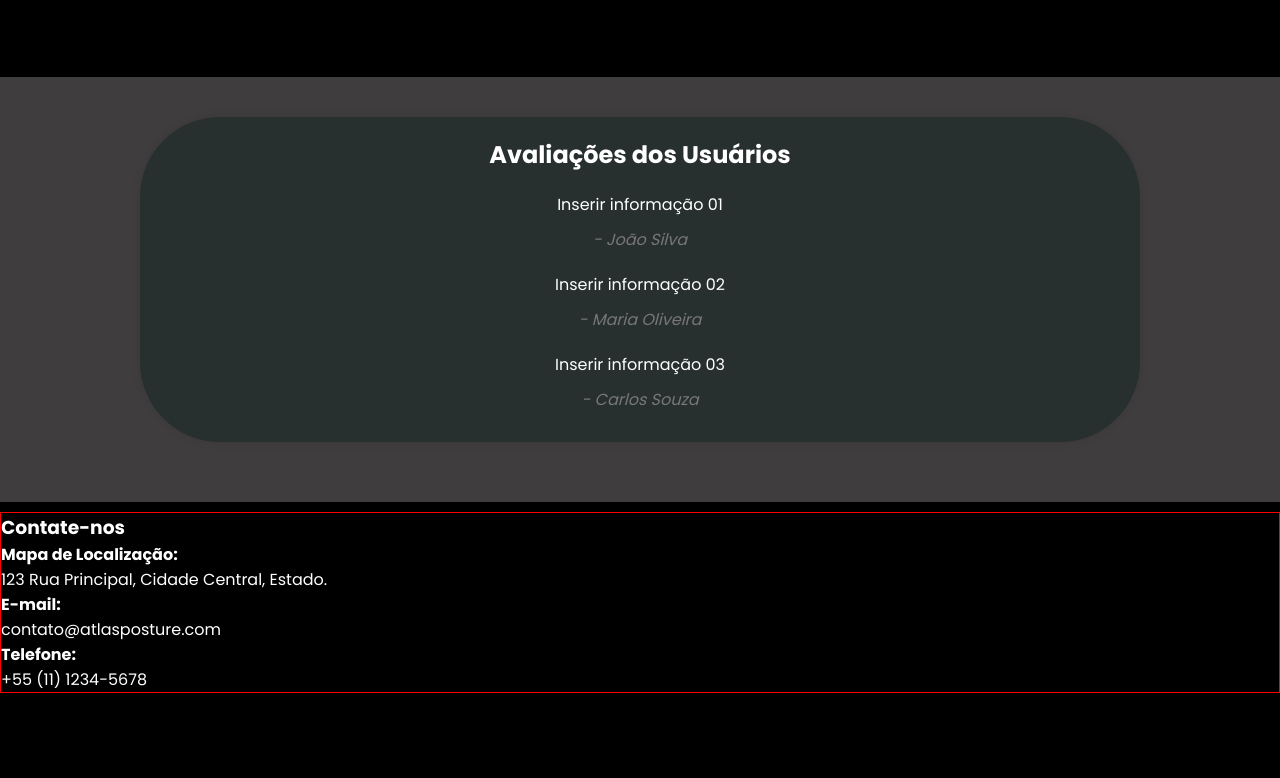
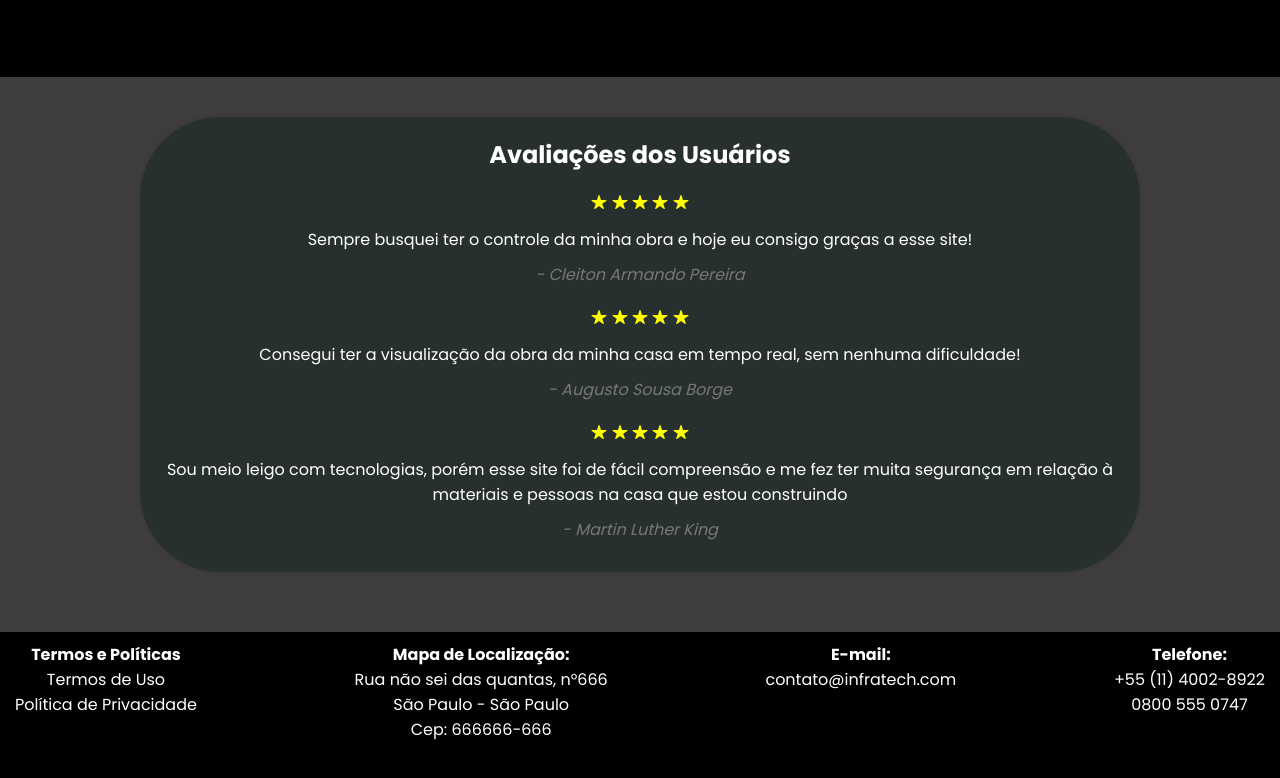
Before and after one commit to InfratechIntegracao/InfratechIntegracao.github.io, a plain HTML site: page index.html in a window 1280 px wide. Shown: the part 1873-2651 px from the top of the page. Before the commit the page ends 2566 px from the top, so only its background shows below. Drawn offline with nearby package versions, Linux system fonts and the light colour scheme.

Commit message:
Finalização do rodapé

```diff
--- a/index.html
+++ b/index.html
@@ -6,6 +6,7 @@
     <meta name="viewport" content="width=device-width, initial-scale=1.0">
     <link rel="stylesheet"
     href="https://cdn.jsdelivr.net/npm/boxicons@latest/css/boxicons.min.css">
+    <link rel="shortcut icon" href="images/INFRATECH.png" type="image/x-icon">
 
     <!-- or -->
     <link rel="stylesheet"
@@ -30,7 +31,7 @@
             <li><a href="#home">Visão geral</a></li>
             <li><a href="#destaques do infratech">Destaques</a></li>
             <li><a href="#avaliacoes">Avaliações</a></li>
-            <li><a href="#">Contate-nos</a></li>
+            <li><a href="#contato">Contate-nos</a></li>
         </ul><!--navegacao-->
 
         <div class="header-icons">
@@ -94,32 +95,52 @@
             <h3>Avaliações dos Usuários</h3>
 
             <div class="avaliacao">
-                <p>Inserir informação 01</p>
-                <p class="author">- João Silva</p>
+                <p><ion-icon name="star"></ion-icon>
+                    <ion-icon name="star"></ion-icon>
+                    <ion-icon name="star"></ion-icon>
+                    <ion-icon name="star"></ion-icon>
+                    <ion-icon name="star"></ion-icon>
+                </p>
+                <p>Sempre busquei ter o controle da minha obra e hoje eu consigo graças a esse site!</p>
+                <p class="author">- Cleiton Armando Pereira</p>
             </div>
 
             <!-- Adicione mais avaliações conforme necessário -->
             <div class="avaliacao">
-                <p>Inserir informação 02</p>
-                <p class="author">- Maria Oliveira</p>
+                <p><ion-icon name="star"></ion-icon>
+                    <ion-icon name="star"></ion-icon>
+                    <ion-icon name="star"></ion-icon>
+                    <ion-icon name="star"></ion-icon>
+                    <ion-icon name="star"></ion-icon>
+                </p>
+                <p>Consegui ter a visualização da obra da minha casa em tempo real, sem nenhuma dificuldade!</p>
+                <p class="author">- Augusto Sousa Borge</p>
             </div>
 
             <div class="avaliacao">
-                <p>Inserir informação 03</p>
-                <p class="author">- Carlos Souza</p>
+                <p><ion-icon name="star"></ion-icon>
+                    <ion-icon name="star"></ion-icon>
+                    <ion-icon name="star"></ion-icon>
+                    <ion-icon name="star"></ion-icon>
+                    <ion-icon name="star"></ion-icon>
+                </p>
+                <p>Sou meio leigo com tecnologias, porém esse site foi de fácil compreensão e me fez ter muita segurança em relação à materiais e pessoas na casa que estou construindo</p>
+                <p class="author">- Martin Luther King</p>
             </div>
         </div>
     </section>
 
 
 
-    <footer id="contato" class="contato hidden" class="contato">
-        <h3>Contate-nos</h3>
-        <p><strong>Mapa de Localização:</strong><br>123 Rua Principal, Cidade Central, Estado.</p>
-        <p><strong>E-mail:</strong><br>contato@atlasposture.com</p>
-        <p><strong>Telefone:</strong><br>+55 (11) 1234-5678</p>
+    <footer id="contato"  class="contato">
+        <p><strong>Termos e Políticas</strong><br>Termos de Uso<br>Política de Privacidade</p>
+        <p><strong>Mapa de Localização:</strong><br>Rua não sei das quantas, n°666<br> São Paulo - São Paulo<br>Cep: 666666-666</p>
+        <p><strong>E-mail:</strong><br>contato@infratech.com</p>
+        <p><strong>Telefone:</strong><br>+55 (11) 4002-8922<br> 0800 555 0747</p>
     </footer>
 
+    <script type="module" src="https://unpkg.com/ionicons@7.1.0/dist/ionicons/ionicons.esm.js"></script>
+    <script nomodule src="https://unpkg.com/ionicons@7.1.0/dist/ionicons/ionicons.js"></script>
 
 
     </body>
--- a/style.css
+++ b/style.css
@@ -72,6 +72,7 @@ header {
     align-items: center;
 }
 
+/* button login */
 #menu {
     font-size: 35px;
     color: #fff;
@@ -80,15 +81,16 @@ header {
 
 .header-icons button {
     margin-right: 50px;
-    font-size: 20px;
+    font-size: 25px;
     cursor: pointer;
     transition: all 0.5s ease;
     background: #ffff;
     border: none;
     border-radius: 30px;
-    width: 3.5em;
+    width: 4.5em;
     font-family: poppins;
-    font-weight: 500;
+    font-weight: 700;
+
 }
 
 /* Icones carrinho e pontos */
@@ -158,16 +160,17 @@ header {
     font-size: 16px;
     font-weight: 500;
     background: transparent;
-    border: 2px solid var(--tex-color);
-    transition: all 0.55s ease;
+    border: 1px solid var(--tex-color);
+    transition: all 0.8s ease;
     color: #fff;
     margin-top: 20px;
 }
 
 .btn:hover {
     background: rgba(255, 255, 255, 0.5);
-    border: 2px solid rgba(255, 255, 255, 0.2);
+    border: 1px solid white;
     color: #ffffff;
+    transition: all 0.8s ease;
 }
 
 .main {
@@ -289,16 +292,17 @@ header {
     color: #777; /* ou a cor desejada */
 }
 
-.contato-float {
-    display: fixed;
-    position: center;
-    bottom: 20px;
+
+.contato {
+    color: #fff;
+    display: flex;
+    text-align: center;
+    justify-content: space-between;
+    margin: auto 15px;
+    height: 17vh;
 
 }
 
-.contato {
-    border: red 1px solid;
-    color: #fff;
-
-
+ion-icon {
+    color: yellow;
 }
```
